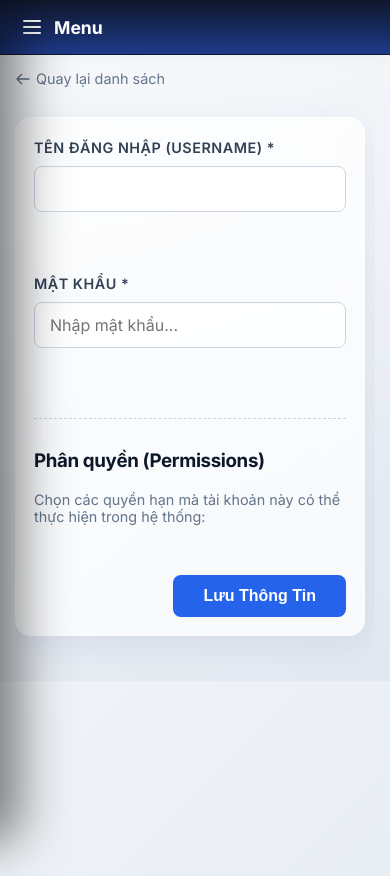
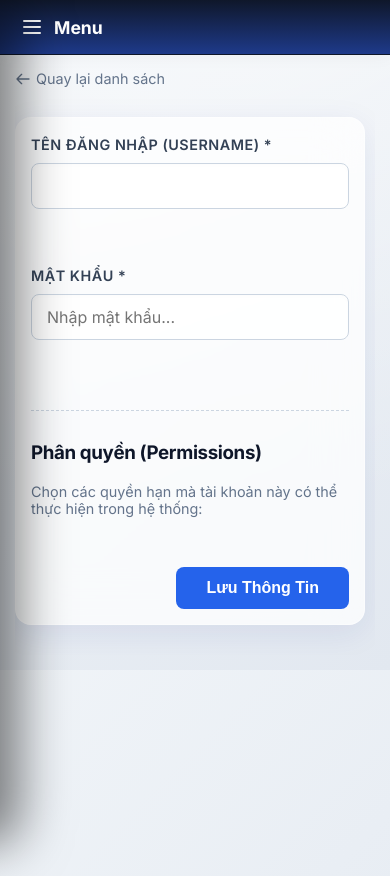
Before and after one commit to Tuinagaf/NPV_QLYGIA, a Django app: template core/templates/core/account_form.html in a window 390 px wide; the page is wider, and only the part inside the window is pictured. Shown: the top 876 px of that part. Run offline with Django 5.2, Linux system fonts and the light colour scheme; the template is opened without the code that fills it, so the values that code supplies are empty; some libraries are stand-ins or nearby versions.

Commit message:
Update AWS EC2 Docker All-in-one architecture & Fix Responsive Account UI

```diff
--- a/core/templates/core/account_form.html
+++ b/core/templates/core/account_form.html
@@ -61,6 +61,21 @@
         transition: background 0.2s;
     }
     .btn-save:hover { background: #0369a1; }
+
+    .modal-grid-2 {
+        display: grid;
+        grid-template-columns: 1fr 1fr;
+        gap: 20px;
+    }
+
+    @media (max-width: 768px) {
+        .modal-grid-2 {
+            grid-template-columns: 1fr !important;
+            gap: 15px;
+        }
+        .page-title { font-size: 1.4rem; }
+        form.glass-card { padding: 15px !important; }
+    }
 </style>
 
 <div style="flex: 1; overflow-y: auto; padding-right: 10px; padding-bottom: 30px;">
@@ -77,7 +92,7 @@
 <form method="post" id="account-form" class="glass-card" style="max-width: 800px; padding: 30px;">
     {% csrf_token %}
 
-    <div class="modal-grid-2" style="display: grid; grid-template-columns: 1fr 1fr; gap: 20px;">
+    <div class="modal-grid-2">
         <div class="form-group">
             <label class="form-label">Tên đăng nhập (Username) *</label>
             <input type="text" name="username" class="form-control" value="{{ edit_user.username }}" {% if edit_user %}readonly style="background: #f1f5f9; color: #64748b; cursor: not-allowed;"{% endif %} required>
@@ -112,7 +127,7 @@
     </p>
 
     {% if not edit_user or not edit_user.is_superuser %}
-    <div class="modal-grid-2" style="display: grid; grid-template-columns: 1fr 1fr; gap: 15px; margin-bottom: 30px;">
+    <div class="modal-grid-2" style="margin-bottom: 30px;">
         {% for p in core_permissions %}
         <label class="permission-item">
             <input type="checkbox" name="permissions[]" value="{{ p.id }}" class="perm-checkbox" data-action="{{ p.action }}" data-model="{{ p.model }}" {% if p.id in user_perms %}checked{% endif %}>
--- a/core/templates/core/account_list.html
+++ b/core/templates/core/account_list.html
@@ -14,7 +14,7 @@
 </div>
 
 <div class="glass-card" style="padding: 0; overflow: hidden; flex: 1; display: flex; flex-direction: column; min-height: 0;">
-    <div class="table-responsive" style="flex: 1; overflow-y: auto;">
+    <div class="table-responsive" style="flex: 1; overflow: auto;">
         <table style="width: 100%; border-collapse: collapse; text-align: left; min-width: 800px;">
             <thead style="background: #f8fafc; border-bottom: 2px solid var(--border-color); position: sticky; top: 0; z-index: 10;">
                 <tr>
```
Also changed, not shown: docker-compose.yml (+4 -8 lines), .github/workflows/deploy.yml, vercel.json (deleted), 2 other files.
